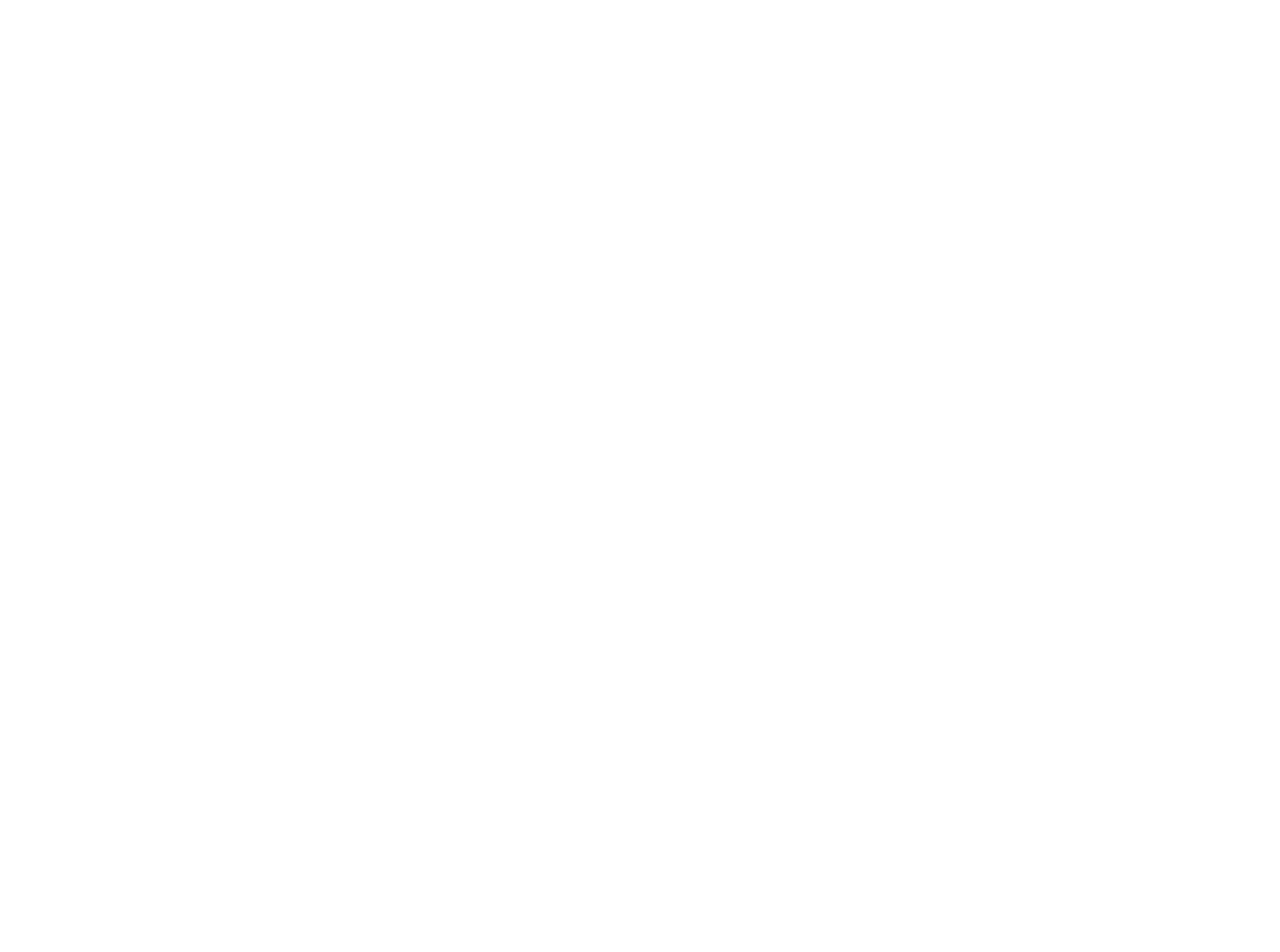
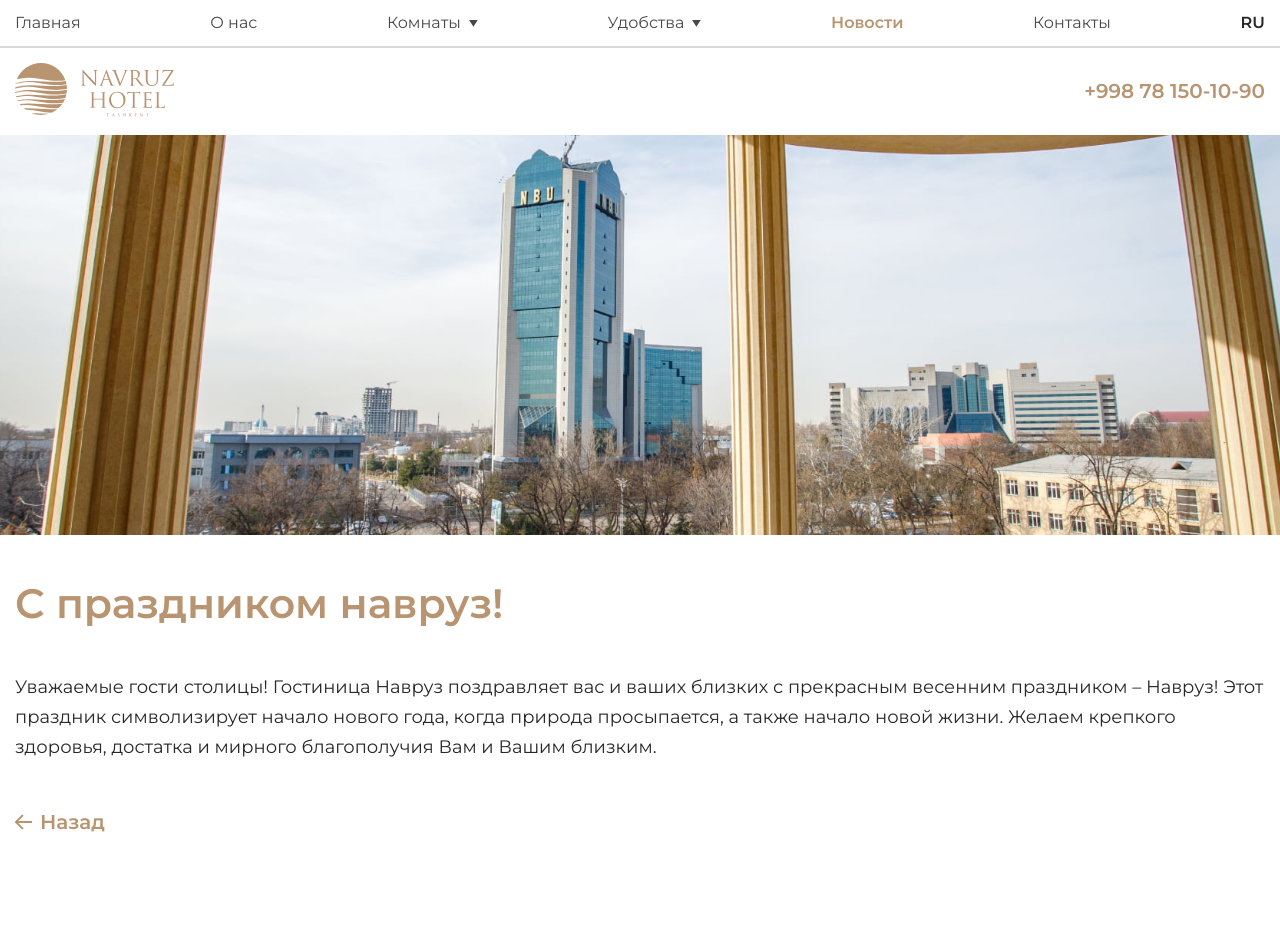
Before and after one commit to hushdev/Navruz-Hotel-NuxtJS, a Nuxt app: page /news/news-single in a window 1280 px wide. Before the commit this address had no page. Shown: the top 952 px of the page. Before the commit the page ends 800 px from the top, so only its background shows below. Built offline with nearby package versions, Linux system fonts and the light colour scheme.

Commit message:
Loader added

```diff
--- a/components/app/AppFooter.vue
+++ b/components/app/AppFooter.vue
@@ -32,7 +32,6 @@
             class="input mr-1 px-2 py-1 text-S t-gray fs-2"
           />
           <app-btn text="Подписаться" class="b-brown" />
-          <!-- <button>Подписаться</button> -->
         </form>
       </div>
       <div class="credentials text-S t-gray fd-r jc-b ta-c mt-1 fd-c-XS">
--- a/components/app/AppLink.vue
+++ b/components/app/AppLink.vue
@@ -1,7 +1,11 @@
 <template>
-  <nuxt-link :to="to" class="app-link h3 t-brown fd-r aic fw-b"
-    >{{text}}
-    <img src="@/assets/brown-arrow.svg" class="ml-1" alt="." />
+  <nuxt-link :to="to" class="app-link h3 t-brown fd-r ai-c fw-b" :class="{ reverse }">
+    <span> {{ text }}</span>
+    <img
+      src="@/assets/brown-arrow.svg"
+      :class="[{ 'ml-1': !reverse }, { 'mr-1': reverse }]"
+      :alt="text"
+    />
   </nuxt-link>
 </template>
 
@@ -14,8 +18,12 @@ export default {
     },
     text: {
       required: true,
-      type: String
-    }
+      type: String,
+    },
+    reverse: {
+      required: false,
+      type: Boolean,
+    },
   },
 };
 </script>
@@ -32,4 +40,16 @@ export default {
     }
   }
 }
+.reverse {
+  display: flex;
+  flex-direction: row-reverse;
+  &:hover {
+    img {
+      transform: rotate(180deg) translateX(20px);
+    }
+  }
+  img {
+    transform: rotate(180deg);
+  }
+}
 </style>
--- a/components/app/AppNav.vue
+++ b/components/app/AppNav.vue
@@ -6,8 +6,9 @@
         <li v-for="(item, idx) in menu" :key="idx">
           <nuxt-link
             :to="item.to"
-            exact-active-class="fw-b t-brown"
+            active-class="fw-b t-brown"
             class="decor-n t-gray fd-r ai-c"
+            :exact="item.exact"
             >{{ item.name }}
             <img v-if="item.sub" class="ml-1" src="@/assets/triangle.svg" />
           </nuxt-link>
@@ -20,7 +21,7 @@
           <nuxt-link
             :to="item.to"
             @click="mobile = !mobile"
-            exact-active-class="fw-b t-brown"
+            active-class="fw-b t-brown"
             class="decor-n t-gray fs-6-S"
             >{{ item.name }}</nuxt-link
           >
@@ -56,12 +57,12 @@ export default {
       shouldMenuShow: true,
       mobile: false,
       menu: [
-        { name: "Главная", to: "/" },
-        { name: "О нас", to: "/about" },
-        { name: "Комнаты", to: "/rooms", sub: {} },
-        { name: "Удобства", to: "/facilities", sub: {} },
-        { name: "Новости", to: "/news" },
-        { name: "Контакты", to: "/contacts" },
+        { name: "Главная", to: "/", exact: true },
+        { name: "О нас", to: "/about", exact: false },
+        { name: "Комнаты", to: "/rooms", sub: {}, exact: false },
+        { name: "Удобства", to: "/facilities", sub: {}, exact: false },
+        { name: "Новости", to: "/news", exact: false },
+        { name: "Контакты", to: "/contacts", exact: false },
       ],
     };
   },
--- a/components/index/homeNews.vue
+++ b/components/index/homeNews.vue
@@ -31,19 +31,19 @@ export default {
         name: "Поздравляем с весенним праздником Навруз!",
         text: "Уважаемые гости столицы! Гостиница Навруз поздравляет вас и ваших близких с прекрасным весенним праздником – Навруз!",
         img: newExample,
-        to: "/",
+        to: "news/news-single",
       },
       {
         name: "Поздравляем с весенним праздником Навруз!",
         text: "Уважаемые гости столицы! Гостиница Навруз поздравляет вас и ваших близких с прекрасным весенним праздником – Навруз!",
         img: newExample,
-        to: "/",
+        to: "news/news-single",
       },
       {
         name: "Поздравляем с весенним праздником Навруз!",
         text: "Уважаемые гости столицы! Гостиница Навруз поздравляет вас и ваших близких с прекрасным весенним праздником – Навруз!",
         img: newExample,
-        to: "/",
+        to: "news/news-single",
       },
     ],
   }),
--- /dev/null
+++ b/components/news-single/newsSingleContent.vue
@@ -0,0 +1,19 @@
+<template>
+  <div class="content b-white">
+    <div class="container py-6">
+      <div class="row">
+        <h1 class="h1 t-brown">С праздником навруз!</h1>
+        <p class="text t-black mt-6">
+          Уважаемые гости столицы! Гостиница Навруз поздравляет вас и ваших
+          близких с прекрасным весенним праздником – Навруз! Этот праздник
+          символизирует начало нового года, когда природа просыпается, а также
+          начало новой жизни. Желаем крепкого здоровья, достатка и мирного
+          благополучия Вам и Вашим близким.
+        </p>
+      </div>
+      <div class="nav fd-r jc-b mt-6">
+        <app-link to="/news" text="Назад" reverse />
+      </div>
+    </div>
+  </div>
+</template>
--- /dev/null
+++ b/components/news-single/newsSingleOffer.vue
@@ -0,0 +1,15 @@
+<template>
+  <div class="news-single-offer">
+    <div class="offer fd-r ai-c jc-c"></div>
+  </div>
+</template>
+<style lang="scss" scoped>
+.news-single-offer {
+  .offer {
+    background: url("@/assets/news/bg.jpg") no-repeat center;
+    background-size: cover;
+    height: 400px;
+    width: 100%;
+  }
+}
+</style>
--- a/components/news/newsContent.vue
+++ b/components/news/newsContent.vue
@@ -9,7 +9,7 @@
             <h3 class="h3 t-brown">{{ item.name }}</h3>
             <div class="t-gray text my-1">{{ item.date }}</div>
             <p class="t-gray text mb-4">{{ item.text }}</p>
-            <app-link :to="`/news?${item.id}`" text="Подробнее" />
+            <app-link :to="`news/news-single`" text="Подробнее" />
           </div>
         </div>
       </div>
--- a/layouts/error.vue
+++ b/layouts/error.vue
@@ -15,7 +15,7 @@
 <script>
 export default {
   methods: {
-    AppLink() {
+    goBack() {
       this.$router.back();
     },
   },
--- a/nuxt.config.js
+++ b/nuxt.config.js
@@ -41,5 +41,17 @@ export default {
 
   // Build Configuration: https://go.nuxtjs.dev/config-build
   build: {
+  },
+
+  mode: "spa",
+
+  loading: {
+    color: '#B99470',
+    height: '5px'
+  },
+  loadingIndicator: {
+    name: 'circle',
+    color: '#B99470',
+    background: 'white'
   }
 }
--- /dev/null
+++ b/pages/news/news-single.vue
@@ -0,0 +1,16 @@
+<template>
+  <div>
+    <news-single-offer />
+    <news-single-content />
+  </div>
+</template>
+
+<script>
+import NewsSingleOffer from "@/components/news-single/newsSingleOffer.vue";
+import NewsSingleContent from "@/components/news-single/newsSingleContent.vue";
+
+export default {
+  layout: "defaultLayout",
+  components: { NewsSingleOffer, NewsSingleContent },
+};
+</script>
```
Also changed, not shown: assets/news-single/bg.jpg (added), pages/news/index.vue (renamed from pages/news.vue).
